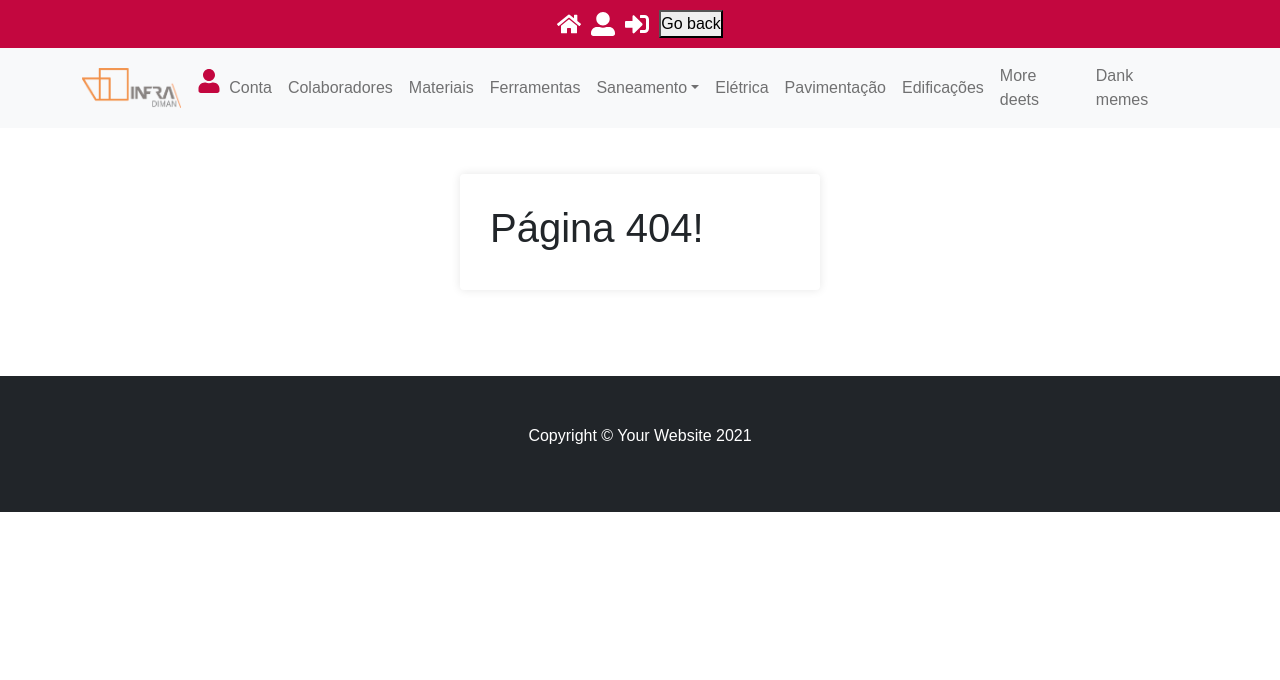
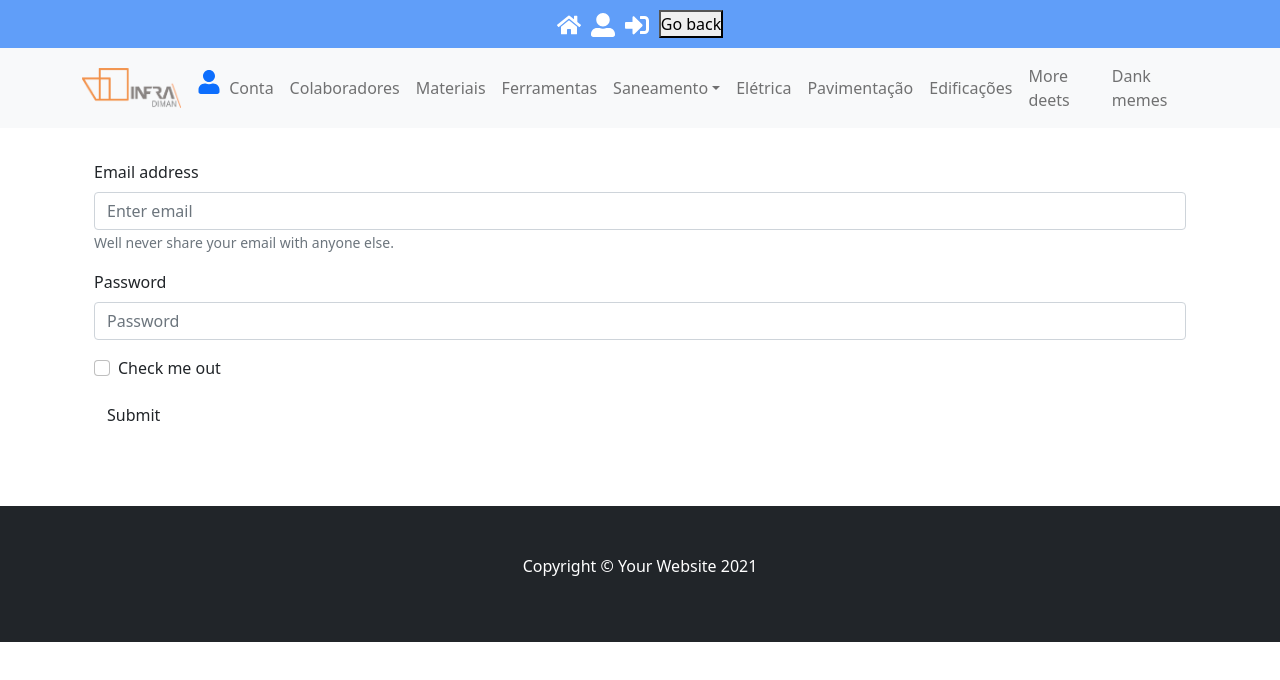
Before and after one commit to mykael90/app_diman, a React (Create React App) app: page /materials in a window 1280 px wide. Before the commit this address had no page. Shown: the top 680 px of the page. Built offline with nearby package versions, Linux system fonts and the light colour scheme.

Commit message:
iniciandoMaterials

```diff
--- a/src/components/Header/index.js
+++ b/src/components/Header/index.js
@@ -78,7 +78,7 @@
               </Link>
               <Nav.Link href="#features">Conta</Nav.Link>
               <Nav.Link href="#pricing">Colaboradores</Nav.Link>
-              <Nav.Link href="#pricing">Materiais</Nav.Link>
+              <Nav.Link href="/materials">Materiais</Nav.Link>
               <Nav.Link href="#pricing">Ferramentas</Nav.Link>
               <NavDropdown title="Saneamento" id="collasible-nav-dropdown">
                 <NavDropdown.Item href="#action/3.1">
--- a/src/config/colors.js
+++ b/src/config/colors.js
@@ -1,5 +1,5 @@
-export const primaryColor = '#C3073F';
-export const primaryDarkColor = '#1A1A1D';
+export const primaryColor = '#609EF9';
+export const primaryDarkColor = '#021D46';
 
 export const successColor = '#0197F6';
 export const infoColor = '#0197F6';
--- /dev/null
+++ b/src/pages/Materials/index.js
@@ -0,0 +1,31 @@
+import React from 'react';
+import { Container, Row, Form, Button } from 'react-bootstrap';
+
+export default function Home() {
+  return (
+    <Container>
+      <Row className="my-2 py-2">
+        <Form>
+          <Form.Group className="mb-3" controlId="formBasicEmail">
+            <Form.Label>Email address</Form.Label>
+            <Form.Control type="email" placeholder="Enter email" />
+            <Form.Text className="text-muted">
+              Well never share your email with anyone else.
+            </Form.Text>
+          </Form.Group>
+
+          <Form.Group className="mb-3" controlId="formBasicPassword">
+            <Form.Label>Password</Form.Label>
+            <Form.Control type="password" placeholder="Password" />
+          </Form.Group>
+          <Form.Group className="mb-3" controlId="formBasicCheckbox">
+            <Form.Check type="checkbox" label="Check me out" />
+          </Form.Group>
+          <Button variant="primary" className="btn-primary" type="submit">
+            Submit
+          </Button>
+        </Form>
+      </Row>
+    </Container>
+  );
+}
--- a/src/routes/index.js
+++ b/src/routes/index.js
@@ -8,6 +8,7 @@
 import Register from '../pages/Register';
 import Home from '../pages/Home';
 import Login from '../pages/Login';
+import Materials from '../pages/Materials';
 import NovoLogin from '../pages/NovoLogin';
 import Page404 from '../pages/Page404';
 import Unauthorized from '../components/Unauthorized';
@@ -27,6 +28,7 @@
       <Route path="/login" element={<Login />} />
       <Route path="/novologin" element={<NovoLogin />} />
       <Route path="/register" element={<Register />} />
+      <Route path="/materials" element={<Materials />} />
 
       <Route path="/Unauthorized" element={<Unauthorized />} />
       {/* we want to protect these routes */}
--- a/src/styles/GlobalStyles.js
+++ b/src/styles/GlobalStyles.js
@@ -1,39 +1,15 @@
 import styled, { createGlobalStyle } from 'styled-components';
 import 'react-toastify/dist/ReactToastify.css';
-import * as colors from '../config/colors';
 
 export default createGlobalStyle`
 
   * {
     margin: 0;
     padding: 0;
-    outline: none;
-    box-sizing: border-box;
   }
-  body {
-    font-family: sans-serif;
-  }
-  html, body, #root {
-    height: 100%;
-  }
-
-  a {
-    text-decoration: none;
-    color: ${colors.primaryColor};
-  }
-  ul {
-    list-style: none;
-  }
-
-
 
 `;
 
 export const Container = styled.section`
-  max-width: 360px;
-  background: #fff;
-  margin: 30px auto;
   padding: 30px;
-  border-radius: 4px;
-  box-shadow: 0 0 10px rgba(0, 0, 0, 0.1);
 `;
```
